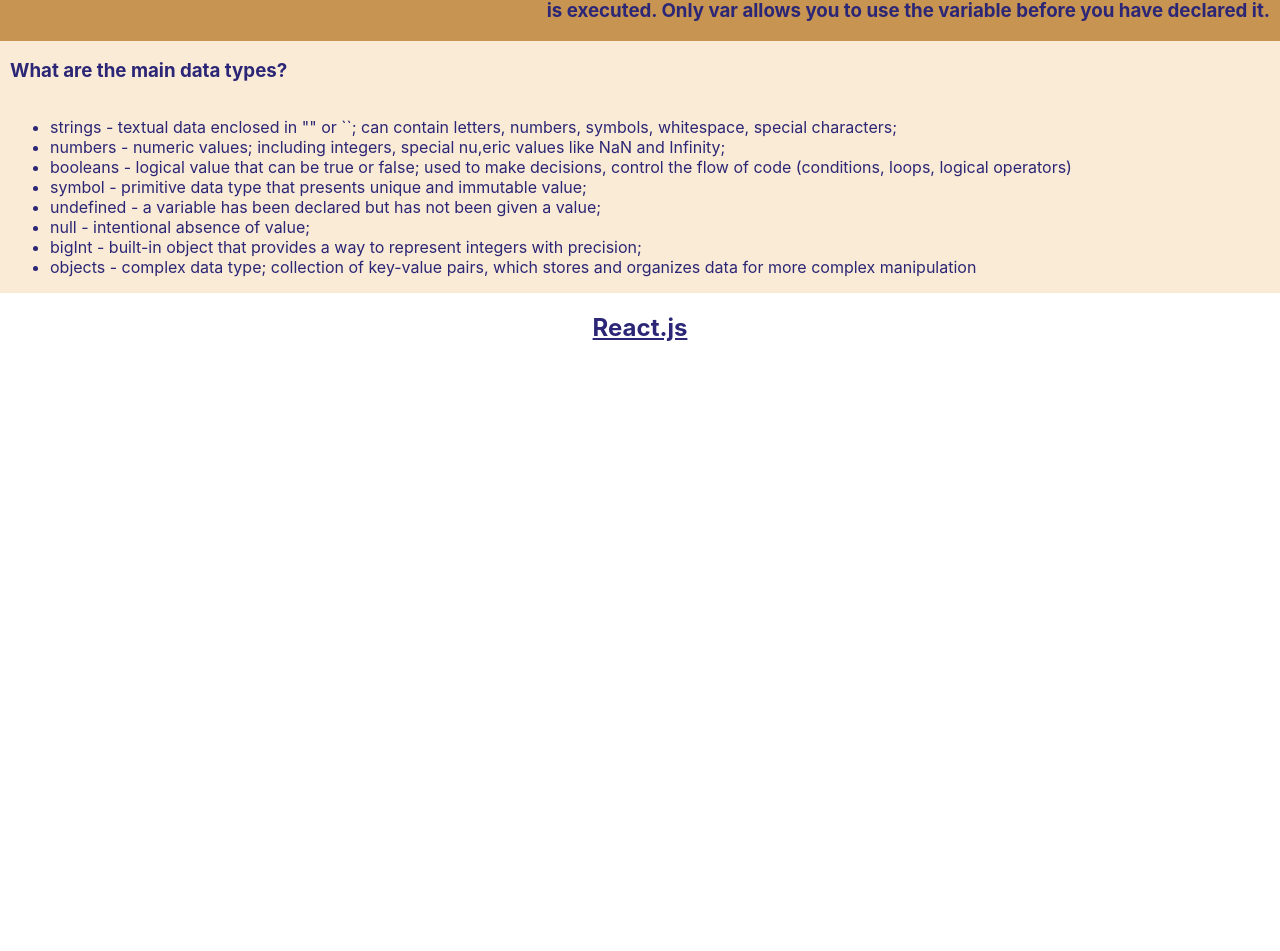
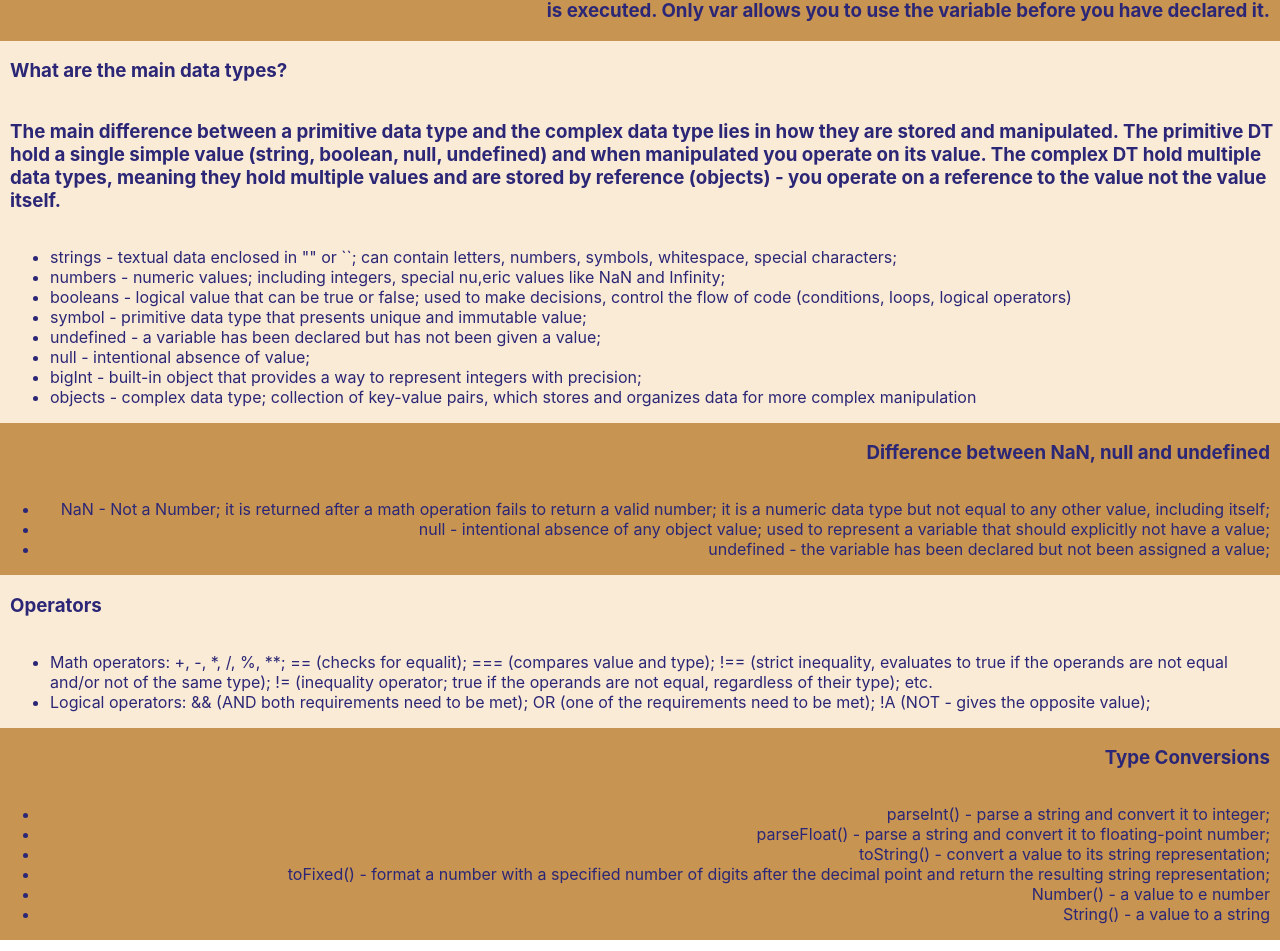
Before and after one commit to annie-uchiha/notes, a React (Create React App) app in the folder quiz-app/: page /notes in a window 1280 px wide. Shown: the part 1061-2012 px from the top of the page. Before the commit the page ends 1423 px from the top, so only its background shows below. Built offline with nearby package versions, Linux system fonts and the light colour scheme.

Commit message:
finish notes on typea of data and math functions, continue with loops and conditions

```diff
--- a/quiz-app/src/pages/Notes.js
+++ b/quiz-app/src/pages/Notes.js
@@ -82,6 +82,15 @@ function Notes() {
         </section>
         <section className="left-section">
           <h1>What are the main data types?</h1>
+          <h3>
+            The main difference between a primitive data type and the complex
+            data type lies in how they are stored and manipulated. The primitive
+            DT hold a single simple value (string, boolean, null, undefined) and
+            when manipulated you operate on its value. The complex DT hold
+            multiple data types, meaning they hold multiple values and are
+            stored by reference (objects) - you operate on a reference to the
+            value not the value itself.
+          </h3>
           <ul>
             <li>
               strings - textual data enclosed in "" or ``; can contain letters,
@@ -115,6 +124,61 @@ function Notes() {
             </li>
           </ul>
         </section>
+        <section className="right-section">
+          <h1>Difference between NaN, null and undefined</h1>
+
+          <ul>
+            <li>
+              NaN - Not a Number; it is returned after a math operation fails to
+              return a valid number; it is a numeric data type but not equal to
+              any other value, including itself;
+            </li>
+            <li>
+              null - intentional absence of any object value; used to represent
+              a variable that should explicitly not have a value;
+            </li>
+            <li>
+              undefined - the variable has been declared but not been assigned a
+              value;
+            </li>
+          </ul>
+        </section>
+        <section className="left-section">
+          <h1>Operators</h1>
+          <ul>
+            <li>
+              Math operators: +, -, *, /, %, **; == (checks for equalit); ===
+              (compares value and type); !== (strict inequality, evaluates to
+              true if the operands are not equal and/or not of the same type);
+              != (inequality operator; true if the operands are not equal,
+              regardless of their type); etc.{" "}
+            </li>
+            <li>
+              Logical operators: && (AND both requirements need to be met); OR
+              (one of the requirements need to be met); !A (NOT - gives the
+              opposite value);
+            </li>
+          </ul>
+        </section>
+        <section className="right-section">
+          <h1>Type Conversions</h1>
+
+          <ul>
+            <li>parseInt() - parse a string and convert it to integer;</li>
+            <li>
+              parseFloat() - parse a string and convert it to floating-point
+              number;
+            </li>
+            <li>toString() - convert a value to its string representation;</li>
+            <li>
+              toFixed() - format a number with a specified number of digits
+              after the decimal point and return the resulting string
+              representation;
+            </li>
+            <li>Number() - a value to e number</li>
+            <li>String() - a value to a string</li>
+          </ul>
+        </section>
       </div>
       <div>
         <h2 className="notes__title" id="reactJS">
```
